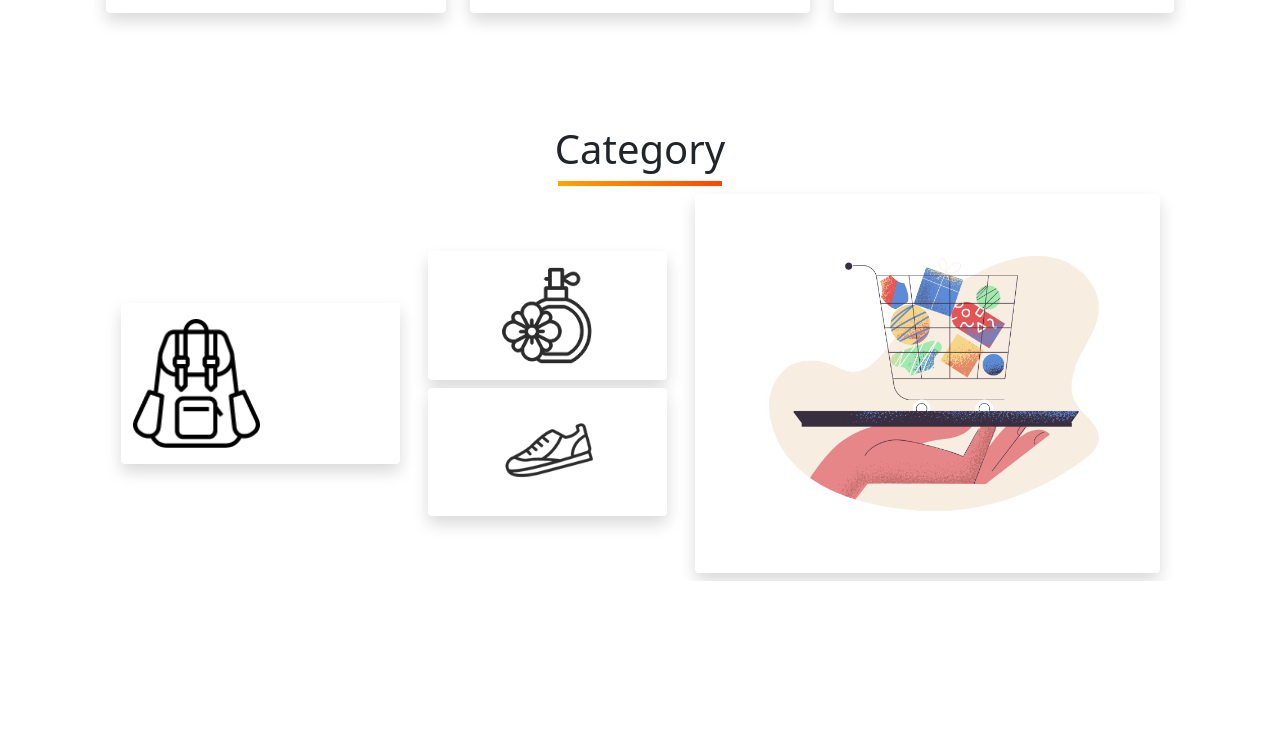
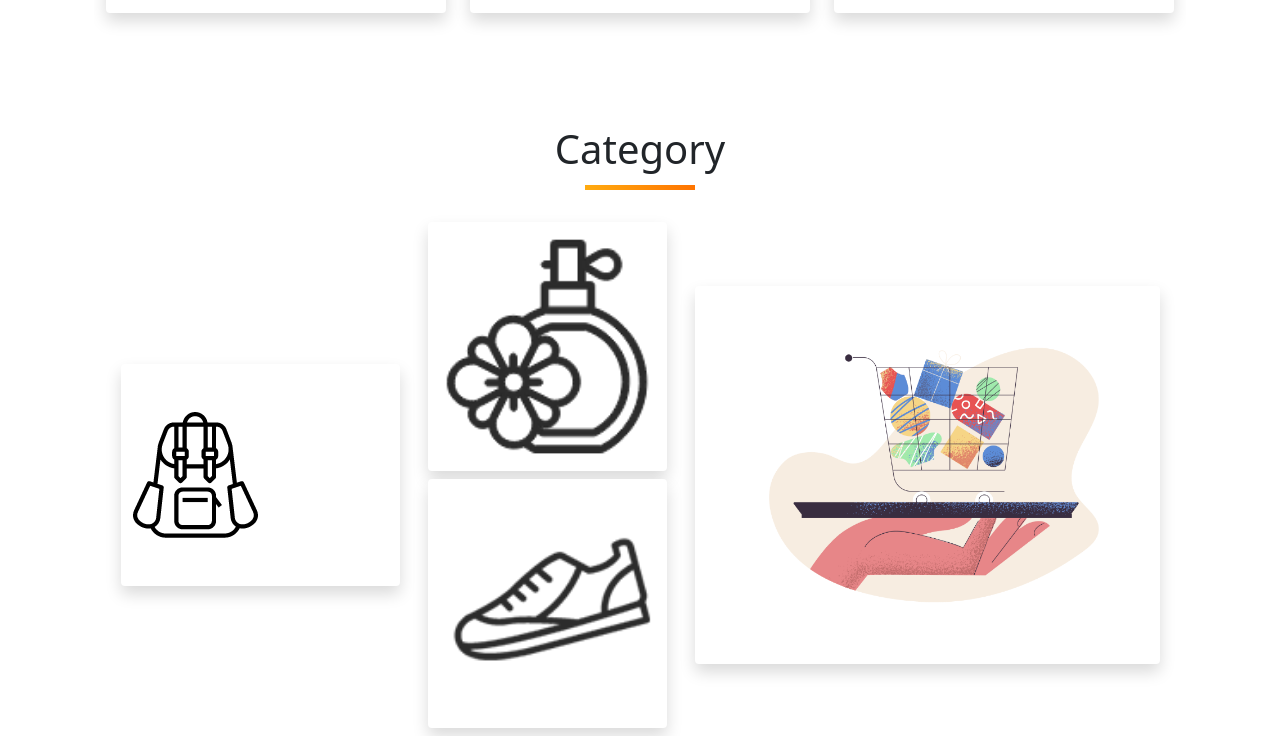
Before and after one commit to amazingasad/hot-gadgets, a plain HTML site: page index.html in a window 1280 px wide. Shown: the part 1960-2696 px from the top of the page. Before the commit the page ends 2541 px from the top, so only its background shows below. Drawn offline with Linux system fonts and the light colour scheme.

Commit message:
Fixed Catagory section issue

```diff
--- a/index.html
+++ b/index.html
@@ -182,21 +182,21 @@
       <div class="container mt-3 pt-5">
         <div class="row align-items-center justify-content-center">
           <h1 class="text-center">Category</h1>
-          <div class="text-center">
-            <div></div>
+          <div class="text-center mb-4">
+            <div class="mt-1"></div>
           </div>
-          <div class="col-3 shadow bg-white rounded trans justify-content-center m-2">
-            <img src="images/Categories/bag.png" class="h-80 w-50 py-3" alt="">
+          <div class="col-3 shadow bg-white rounded trans justify-content-center m-2 py-5">
+            <img src="images/Categories/bag.png" class="img-fluid" alt="">
           </div>
           <div class="col-3">
-            <div class="row shadow bg-white rounded trans justify-content-center m-2">
-              <img src="images/Categories/perfume.png" class=" h-90 w-50 py-3" alt="">
+            <div class="row shadow bg-white rounded trans justify-content-center m-2 py-3">
+              <img src="images/Categories/perfume.png" class="img-fluid" alt="">
             </div>
-            <div class="row shadow bg-white rounded trans justify-content-center m-2">
-              <img src="images/Categories/shoe.png" class="h-90 w-50 py-3" alt="">
+            <div class="row shadow bg-white rounded trans justify-content-center m-2 py-3">
+              <img src="images/Categories/shoe.png" class="img-fluid" alt="">
             </div>
           </div>
-          <div class="col-5 shadow bg-white rounded trans justify-content-center m-2 py-4">
+          <div class="col-5 shadow bg-white rounded justify-content-center m-2 py-4">
             <img src="images/Categories/pale-order.png" class="img-fluid" alt="">
           </div>
         </div>
--- a/style.css
+++ b/style.css
@@ -31,7 +31,7 @@
     display: block;
     margin: auto;
     height: 5px;
-    width: 15%;
-    background-image: linear-gradient(69deg, orange, orangered);
+    width: 10%;
+    background-image: linear-gradient(69deg, rgba(255, 166, 0, 0.938), rgb(255, 115, 0));
     overflow: hidden;
 }
```
